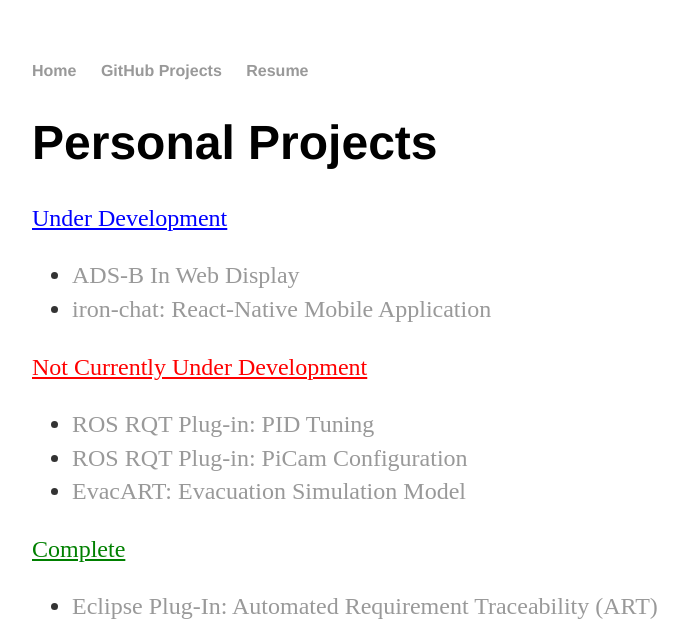
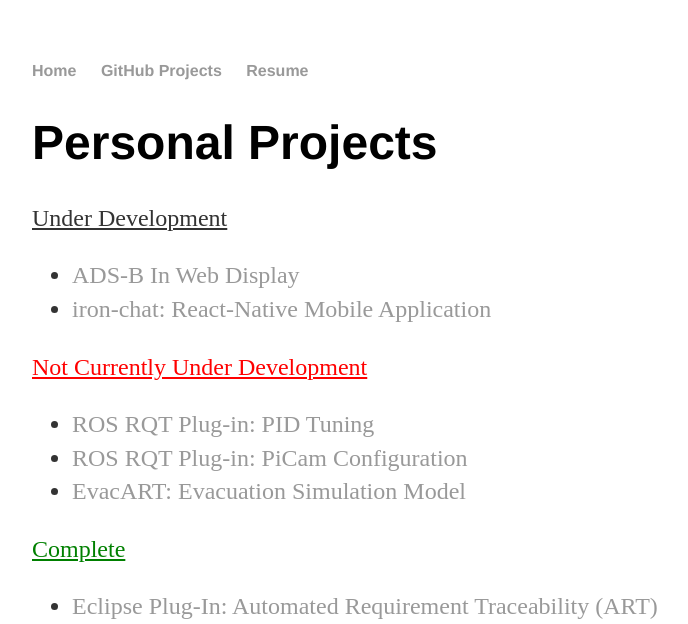
Before and after one commit to Krishan7601/krishan7601.github.io, a Jekyll site: the page built from projects/index.html, in a window 1280 px wide. Shown: the top 624 px of the page, without its empty margins (160-848 px from the left). Built offline with Jekyll 4.4.1, drawn with Linux system fonts in a browser that asks for light colours; grey boxes are pictures that could not be loaded.

Commit message:
add icon

```diff
--- a/_layouts/default.html
+++ b/_layouts/default.html
@@ -2,6 +2,7 @@
 <html>
   <head>
     <title>{{ page.title }}</title>
+	<link rel="shortcut icon" href="/images/favicon.ico" />
     <link rel="stylesheet" type="text/css" href="/css/main.css">
   </head>
   <body>
--- a/css/main.css
+++ b/css/main.css
@@ -11,7 +11,7 @@
 h3 { font-size: 2.3em; }
 h4 { font-size: 1.9em; }
 
-p.project-active {color:blue; text-decoration:underline;}
+p.project-active {text-decoration:underline;}
 p.project-inactive {	color:red; text-decoration:underline;}
 p.project-complete {color:green; text-decoration:underline;}
 
```
